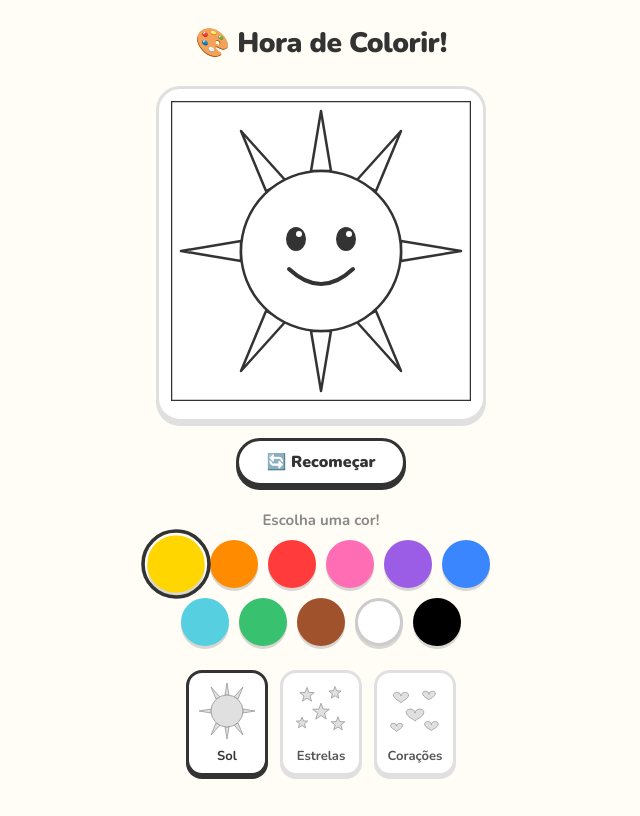
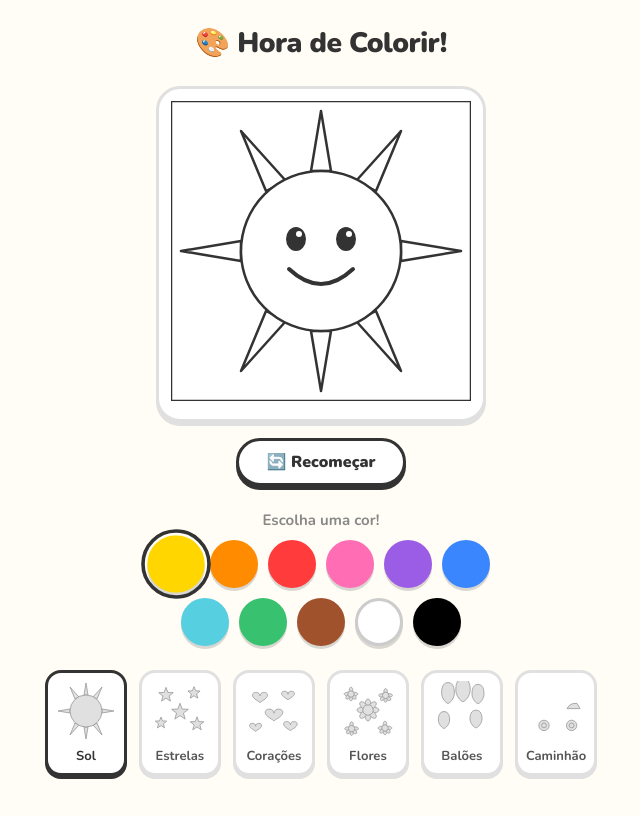
Before and after one commit to alinefernandes04/colorir_kids, a React (Vite) app: page / in a window 1280 px wide. Shown: the whole page, without its empty margins (319-959 px from the left). Built offline with nearby package versions, Linux system fonts and the light colour scheme.

Commit message:
Novos desenhos, melhoria na finalização da pintura

```diff
--- a/src/App.jsx
+++ b/src/App.jsx
@@ -5,9 +5,12 @@ import DrawingPicker from './components/DrawingPicker'
 import sol from './drawings/sol'
 import estrelas from './drawings/estrelas'
 import coracoes from './drawings/coracoes'
+import flores   from './drawings/flores'
+import baloes   from './drawings/baloes'
+import caminhao from './drawings/caminhao'
 import styles from './App.module.css'
 
-const DRAWINGS = [sol, estrelas, coracoes]
+const DRAWINGS = [sol, estrelas, coracoes, flores, baloes, caminhao]
 
 export default function App() {
   const [selectedColor, setSelectedColor] = useState(COLORS[0].hex)
--- a/src/components/DrawingCanvas.jsx
+++ b/src/components/DrawingCanvas.jsx
@@ -70,7 +70,6 @@ export default function DrawingCanvas({ drawing, selectedColor }) {
   }, [drawing.id])
 
   const handleRegionClick = (id) => {
-    if (completed) return
 
     const newFills = { ...fills, [id]: selectedColor }
     setFills(newFills)
--- /dev/null
+++ b/src/drawings/baloes.js
@@ -0,0 +1,39 @@
+function balloonPath(cx, cy, rx, ry) {
+  return (
+    `M ${cx} ${cy + ry} ` +
+    `C ${cx - rx * 0.3} ${cy + ry}, ${cx - rx} ${cy + ry * 0.5}, ${cx - rx} ${cy} ` +
+    `C ${cx - rx} ${cy - ry * 0.8}, ${cx - rx * 0.5} ${cy - ry}, ${cx} ${cy - ry} ` +
+    `C ${cx + rx * 0.5} ${cy - ry}, ${cx + rx} ${cy - ry * 0.8}, ${cx + rx} ${cy} ` +
+    `C ${cx + rx} ${cy + ry * 0.5}, ${cx + rx * 0.3} ${cy + ry}, ${cx} ${cy + ry} Z`
+  )
+}
+
+function stringPath(cx, cy, ry) {
+  const base = cy + ry
+  return `M ${cx} ${base} Q ${cx + 10} ${base + 18} ${cx - 4} ${base + 35}`
+}
+
+const baloes = {
+  id: 'baloes',
+  label: 'Balões',
+  viewBox: '0 0 300 300',
+  width: 300,
+  height: 300,
+  decorations: [
+    { type: 'path', d: stringPath(80,  60, 52), fill: 'none', stroke: '#333', strokeWidth: 2, strokeLinecap: 'round' },
+    { type: 'path', d: stringPath(155, 45, 58), fill: 'none', stroke: '#333', strokeWidth: 2, strokeLinecap: 'round' },
+    { type: 'path', d: stringPath(230, 65, 48), fill: 'none', stroke: '#333', strokeWidth: 2, strokeLinecap: 'round' },
+    { type: 'path', d: stringPath(60, 195, 42), fill: 'none', stroke: '#333', strokeWidth: 2, strokeLinecap: 'round' },
+    { type: 'path', d: stringPath(220, 190, 44), fill: 'none', stroke: '#333', strokeWidth: 2, strokeLinecap: 'round' },
+  ],
+  regions: [
+    { id: 'fundo', type: 'rect', x: 0, y: 0, width: 300, height: 300 },
+    { id: 'b1', type: 'path', d: balloonPath(80,  60,  32, 52) },
+    { id: 'b2', type: 'path', d: balloonPath(155, 45,  36, 58) },
+    { id: 'b3', type: 'path', d: balloonPath(230, 65,  30, 48) },
+    { id: 'b4', type: 'path', d: balloonPath(60,  195, 28, 42) },
+    { id: 'b5', type: 'path', d: balloonPath(220, 190, 30, 44) },
+  ],
+}
+
+export default baloes
--- /dev/null
+++ b/src/drawings/caminhao.js
@@ -0,0 +1,40 @@
+const caminhao = {
+  id: 'caminhao',
+  label: 'Caminhão',
+  viewBox: '0 0 300 300',
+  width: 300,
+  height: 300,
+  decorations: [
+    // janela da cabine
+    { type: 'rect', x: 210, y: 148, width: 48, height: 36, rx: 6, fill: '#fff', stroke: '#333', strokeWidth: 2.5 },
+    // farol
+    { type: 'rect', x: 254, y: 172, width: 14, height: 10, rx: 3, fill: '#fff', stroke: '#333', strokeWidth: 2 },
+  ],
+  regions: [
+    { id: 'fundo',   type: 'rect', x: 0,   y: 0,   width: 300, height: 300 },
+
+    // baú (carroceria)
+    { id: 'bau',     type: 'rect', x: 30,  y: 130, width: 175, height: 80,  rx: 6 },
+
+    // cabine
+    { id: 'cabine',  type: 'rect', x: 200, y: 138, width: 70,  height: 72,  rx: 8 },
+
+    // teto da cabine
+    { id: 'teto',    type: 'path', d: 'M 205 138 Q 220 108 255 112 L 270 138 Z' },
+
+    // roda traseira
+    { id: 'roda1',   type: 'circle', cx: 90,  cy: 222, r: 26 },
+    // aro roda traseira
+    { id: 'aro1',    type: 'circle', cx: 90,  cy: 222, r: 12 },
+
+    // roda dianteira
+    { id: 'roda2',   type: 'circle', cx: 228, cy: 222, r: 26 },
+    // aro roda dianteira
+    { id: 'aro2',    type: 'circle', cx: 228, cy: 222, r: 12 },
+
+    // para-choque
+    { id: 'parachoque', type: 'rect', x: 262, y: 192, width: 16, height: 14, rx: 4 },
+  ],
+}
+
+export default caminhao
--- /dev/null
+++ b/src/drawings/flores.js
@@ -0,0 +1,71 @@
+function petalPath(cx, cy, angle, rx, ry) {
+  const rad = (angle * Math.PI) / 180
+  const cos = Math.cos(rad), sin = Math.sin(rad)
+  const tip = { x: cx + cos * ry, y: cy + sin * ry }
+  const c1  = { x: cx + cos * ry * 0.4 - sin * rx, y: cy + sin * ry * 0.4 + cos * rx }
+  const c2  = { x: tip.x - sin * rx * 0.6, y: tip.y + cos * rx * 0.6 }
+  const c3  = { x: tip.x + sin * rx * 0.6, y: tip.y - cos * rx * 0.6 }
+  const c4  = { x: cx + cos * ry * 0.4 + sin * rx, y: cy + sin * ry * 0.4 - cos * rx }
+  return `M ${cx} ${cy} C ${c1.x} ${c1.y} ${c2.x} ${c2.y} ${tip.x} ${tip.y} C ${c3.x} ${c3.y} ${c4.x} ${c4.y} ${cx} ${cy} Z`
+}
+
+const flores = {
+  id: 'flores',
+  label: 'Flores',
+  viewBox: '0 0 300 300',
+  width: 300,
+  height: 300,
+  decorations: [],
+  regions: [
+    { id: 'fundo', type: 'rect', x: 0, y: 0, width: 300, height: 300 },
+
+    // Flor 1 — grande, centro
+    { id: 'f1p1', type: 'path', d: petalPath(150, 145, 270, 22, 55) },
+    { id: 'f1p2', type: 'path', d: petalPath(150, 145,  90, 22, 55) },
+    { id: 'f1p3', type: 'path', d: petalPath(150, 145,   0, 22, 55) },
+    { id: 'f1p4', type: 'path', d: petalPath(150, 145, 180, 22, 55) },
+    { id: 'f1p5', type: 'path', d: petalPath(150, 145,  45, 22, 55) },
+    { id: 'f1p6', type: 'path', d: petalPath(150, 145, 135, 22, 55) },
+    { id: 'f1p7', type: 'path', d: petalPath(150, 145, 225, 22, 55) },
+    { id: 'f1p8', type: 'path', d: petalPath(150, 145, 315, 22, 55) },
+    { id: 'f1c',  type: 'circle', cx: 150, cy: 145, r: 26 },
+
+    // Flor 2 — pequena, canto sup esq
+    { id: 'f2p1', type: 'path', d: petalPath(65, 65, 270, 14, 34) },
+    { id: 'f2p2', type: 'path', d: petalPath(65, 65,  90, 14, 34) },
+    { id: 'f2p3', type: 'path', d: petalPath(65, 65,   0, 14, 34) },
+    { id: 'f2p4', type: 'path', d: petalPath(65, 65, 180, 14, 34) },
+    { id: 'f2p5', type: 'path', d: petalPath(65, 65,  45, 14, 34) },
+    { id: 'f2p6', type: 'path', d: petalPath(65, 65, 135, 14, 34) },
+    { id: 'f2c',  type: 'circle', cx: 65, cy: 65, r: 16 },
+
+    // Flor 3 — pequena, canto sup dir
+    { id: 'f3p1', type: 'path', d: petalPath(238, 72, 270, 14, 34) },
+    { id: 'f3p2', type: 'path', d: petalPath(238, 72,  90, 14, 34) },
+    { id: 'f3p3', type: 'path', d: petalPath(238, 72,   0, 14, 34) },
+    { id: 'f3p4', type: 'path', d: petalPath(238, 72, 180, 14, 34) },
+    { id: 'f3p5', type: 'path', d: petalPath(238, 72,  45, 14, 34) },
+    { id: 'f3p6', type: 'path', d: petalPath(238, 72, 135, 14, 34) },
+    { id: 'f3c',  type: 'circle', cx: 238, cy: 72, r: 16 },
+
+    // Flor 4 — pequena, canto inf esq
+    { id: 'f4p1', type: 'path', d: petalPath(68, 238, 270, 14, 34) },
+    { id: 'f4p2', type: 'path', d: petalPath(68, 238,  90, 14, 34) },
+    { id: 'f4p3', type: 'path', d: petalPath(68, 238,   0, 14, 34) },
+    { id: 'f4p4', type: 'path', d: petalPath(68, 238, 180, 14, 34) },
+    { id: 'f4p5', type: 'path', d: petalPath(68, 238,  45, 14, 34) },
+    { id: 'f4p6', type: 'path', d: petalPath(68, 238, 135, 14, 34) },
+    { id: 'f4c',  type: 'circle', cx: 68, cy: 238, r: 16 },
+
+    // Flor 5 — pequena, canto inf dir
+    { id: 'f5p1', type: 'path', d: petalPath(235, 235, 270, 14, 34) },
+    { id: 'f5p2', type: 'path', d: petalPath(235, 235,  90, 14, 34) },
+    { id: 'f5p3', type: 'path', d: petalPath(235, 235,   0, 14, 34) },
+    { id: 'f5p4', type: 'path', d: petalPath(235, 235, 180, 14, 34) },
+    { id: 'f5p5', type: 'path', d: petalPath(235, 235,  45, 14, 34) },
+    { id: 'f5p6', type: 'path', d: petalPath(235, 235, 135, 14, 34) },
+    { id: 'f5c',  type: 'circle', cx: 235, cy: 235, r: 16 },
+  ],
+}
+
+export default flores
```
